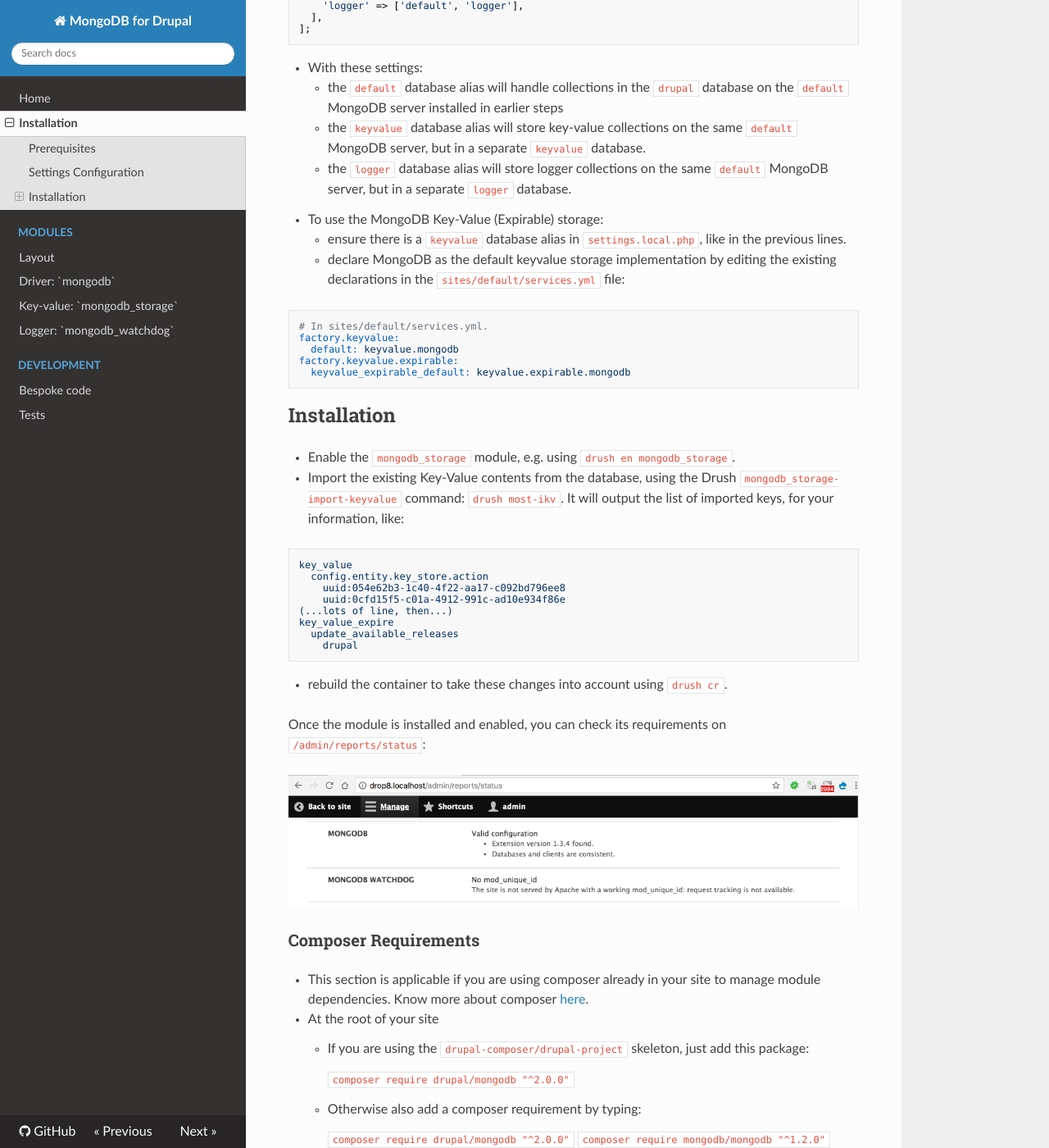
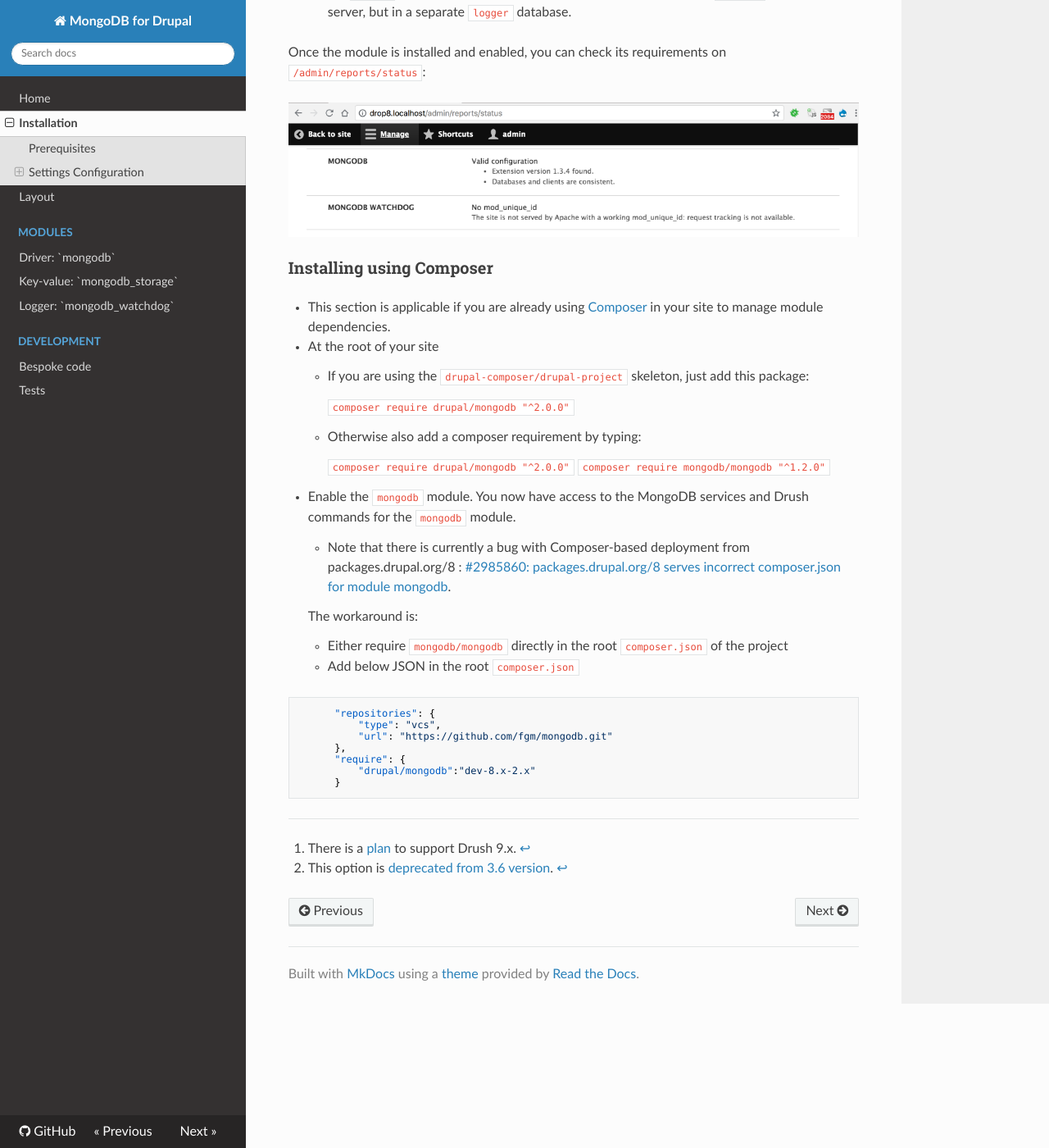
Before and after one commit to fgm/mongodb, an MkDocs documentation site: the page built from docs/install.md, in a window 1280 px wide and 1400 px high, scrolled down 1627 px. Shown: the whole window at 82% size. Built offline with MkDocs 1.6.1, drawn with Linux system fonts in a browser that asks for light colours; nearby versions of some CDN libraries; old or Windows-style settings are respelled for this version of MkDocs; some of the changed text lies outside the part shown.

Commit message:
Issue #2760825 - Updated docs as per review comments

````diff
--- a/docs/install.md
+++ b/docs/install.md
@@ -5,20 +5,16 @@ This guide assumes that :
 
 * a [MongoDB][download] 3.0 to 4.0 server instance is already installed,
   configured and available to connect to from the Drupal instance.
-* the site will be running [Drupal][drupal] 8.[56].x, with [Drush][drush] 8.x.
+* the site will be running [Drupal][drupal] 8.[56].x, with [Drush][drush] 8.x[^1].
 * the [mongodb][mongodb] (not [mongo][mongo]) PHP extension version 1.1.7 or
   later is installed and configured.
-* PHP is version 7.[01].x. At this point, [PHP 7.2.x][php72] might not pass the
-  test suite. It should be compatible by the time Drupal 8.6.0 is released.
+* PHP is version 7.0.x to 7.2.x.
 
-**NOTE** : There is a plan to support Drush 9.x and it can be tracked [here][drush9]
+[^1]: There is a [plan][drush9] to support Drush 9.x.
 
-* In a nutshell, any MongoDB server >=3.6, PHP extension >= 1.3.4,
-  MongoDB PHP library >= 1.2.0 and PHP version >= 7.1.
-* We recommend using composer for installing this module.
-* For details refer [below](#composer-requirements).
+* We recommend [using composer](#installing-using-composer) for installing this module.
 
-For more details about MongoDB extension and library for PHP check [here][PHPMongoDBext]
+Check out the [MongoDB extension and library for PHP][PHPMongoDBext]
 
 Some more links for you:
 
@@ -40,15 +35,15 @@ Some more links for you:
 [MongoDBWindows]: https://docs.mongodb.com/manual/tutorial/install-mongodb-on-windows/
 [removedhttp]: https://docs.mongodb.com/manual/release-notes/3.6-compatibility/#http-interface-and-rest-api
 
-If MongoDB 3.0 to 3.5 is installed on `localhost:27017` and `mongod` was started
+If MongoDB 3.0 to 3.5[^2] is installed on `localhost:27017` and `mongod` was started
 with the `–httpinterface` option, you may view the web admin interface:
 
     http://localhost:28017/
 
-**NOTE**: The above option is removed from 3.6 version as in [here][removedhttp].
+[^2]: This option is [deprecated from 3.6 version][removedhttp].
 
 ## Settings Configuration
-* Download the module package, as per[Installing contributed modules (Drupal 8)][install]
+* Download the module package, as per [Installing contributed modules (Drupal 8)][install]
 * Copy the relevant section from the `mongodb/example.settings.local.php` to
   your `settings.local.php` file if you use one, or `settings.php` otherwise,
   and adapt it to match your MongoDB settings. These settings are used by the
@@ -92,38 +87,6 @@ $settings['mongodb'] = [
       same `default` MongoDB server, but in a separate `keyvalue` database.
     * the `logger` database alias will store logger collections on the same
       `default` MongoDB server, but in a separate `logger` database.
-  * To use the MongoDB Key-Value (Expirable) storage:
-    * ensure there is a `keyvalue` database alias in `settings.local.php`, like
-    in the previous lines.
-    * declare MongoDB as the default keyvalue storage implementation by editing
-    the existing declarations in the `sites/default/services.yml` file:
-
-```yaml
-# In sites/default/services.yml.
-factory.keyvalue:
-  default: keyvalue.mongodb
-factory.keyvalue.expirable:
-  keyvalue_expirable_default: keyvalue.expirable.mongodb
-```
-
-## Installation
-  * Enable the `mongodb_storage` module, e.g. using `drush en mongodb_storage`.
-  * Import the existing Key-Value contents from the database, using the Drush
-    `mongodb_storage-import-keyvalue` command: `drush most-ikv`. It will output
-    the list of imported keys, for your information, like:
-
-```yaml
-key_value
-  config.entity.key_store.action
-    uuid:054e62b3-1c40-4f22-aa17-c092bd796ee8
-    uuid:0cfd15f5-c01a-4912-991c-ad10e934f86e
-(...lots of line, then...)
-key_value_expire
-  update_available_releases
-    drupal
-```
-
-  * rebuild the container to take these changes into account using `drush cr`.
 
 Once the module is installed and enabled, you can check its requirements on
 `/admin/reports/status`:
@@ -131,10 +94,10 @@ Once the module is installed and enabled, you can check its requirements on
 ![MongoDB on status page](images/mongodb-requirements.png)
 
 
-### Composer Requirements
+### Installing using Composer
 
-* This section is applicable if you are using composer already in your site to
-  manage module dependencies. Know more about composer [here][composer].
+* This section is applicable if you are already using [Composer][composer] in your site to
+  manage module dependencies.
 
 [composer]: https://www.drupal.org/docs/develop/using-composer/using-composer-to-manage-drupal-site-dependencies
 
@@ -154,14 +117,15 @@ Once the module is installed and enabled, you can check its requirements on
 
 [install]: https://www.drupal.org/documentation/install/modules-themes/modules-8
 
-Note that there is currently a bug with Composer-based deployment from
-packages.drupal.org/8 :
-[#2985860: packages.drupal.org/8 serves incorrect composer.json for module mongodb][composer issue].
+    * Note that there is currently a bug with Composer-based deployment from
+      packages.drupal.org/8 :
+      [#2985860: packages.drupal.org/8 serves incorrect composer.json for module mongodb][composer issue].
 
-The workaround is:
+    The workaround is:
 
-* Either require mongodb/mongodb directly in the root composer.json of the project
-* Add below JSON in the root `composer.json`
+    * Either require `mongodb/mongodb` directly in the root `composer.json` of the project
+    * Add below JSON in the root `composer.json`
+
 ```json
       "repositories": {
           "type": "vcs",
--- a/mkdocs.yml
+++ b/mkdocs.yml
@@ -2,8 +2,8 @@ site_name: MongoDB for Drupal
 pages:
   - Home: 'index.md'
   - Installation: 'install.md'
+  - Layout: 'layout.md'
   - Modules:
-    - 'Layout': 'modules/layout.md'
     - 'Driver: `mongodb`': 'modules/mongodb.md'
     - 'Key-value: `mongodb_storage`': 'modules/mongodb_storage.md'
     - 'Logger: `mongodb_watchdog`': 'modules/mongodb_watchdog.md'
@@ -12,3 +12,5 @@ pages:
     - 'Tests': 'tests.md'
 theme: readthedocs
 repo_url: https://github.com/FGM/mongodb
+markdown_extensions:
+  - footnotes
````
Also changed, not shown: other parts of docs/install.md (+0 -1 lines), docs/bespoke.md (+1 -1 lines), docs/layout.md (renamed from docs/modules/layout.md, +8 -2 lines), docs/modules/mongodb_storage.md (+33 -1 lines), docs/modules/mongodb_watchdog.md (+5 -2 lines).
